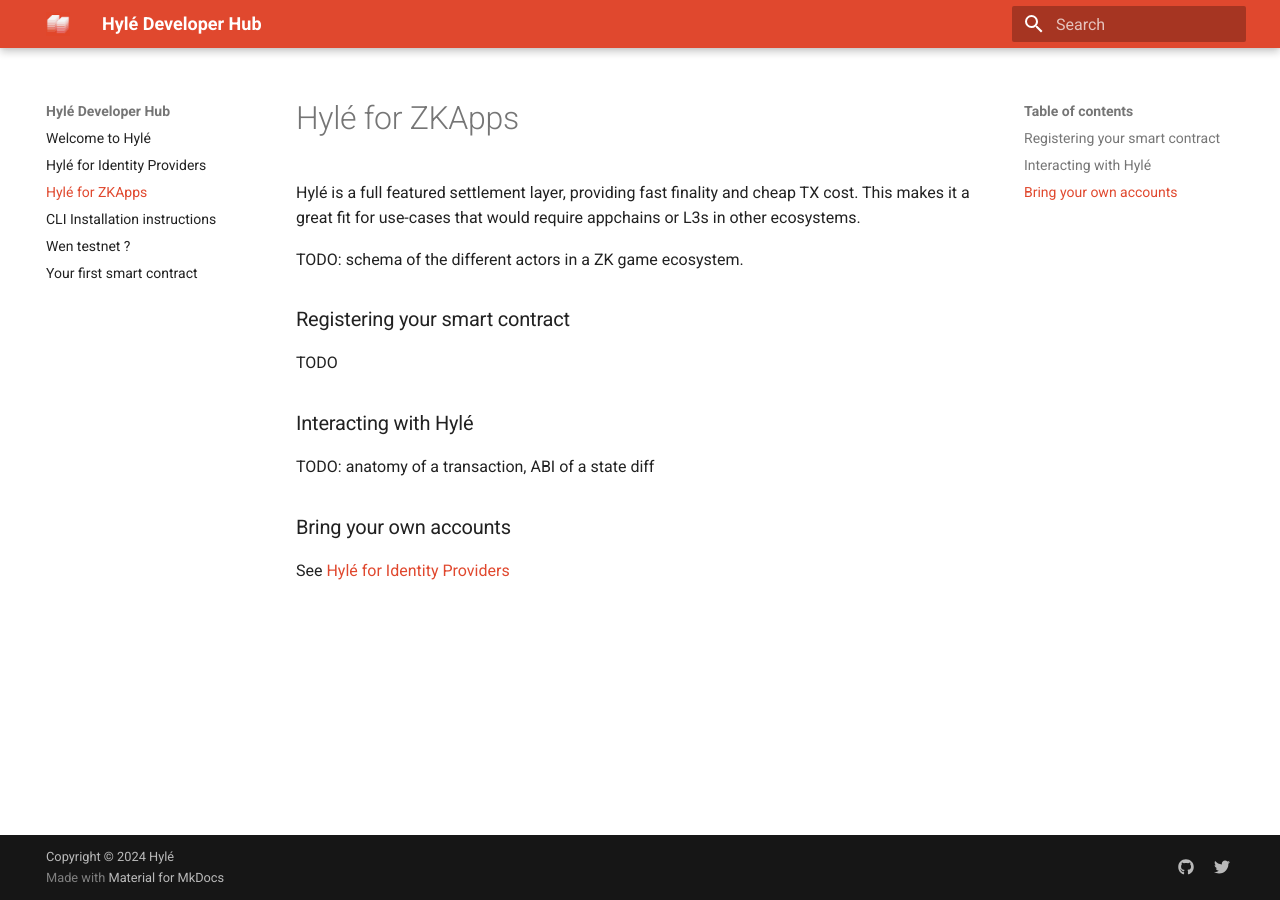
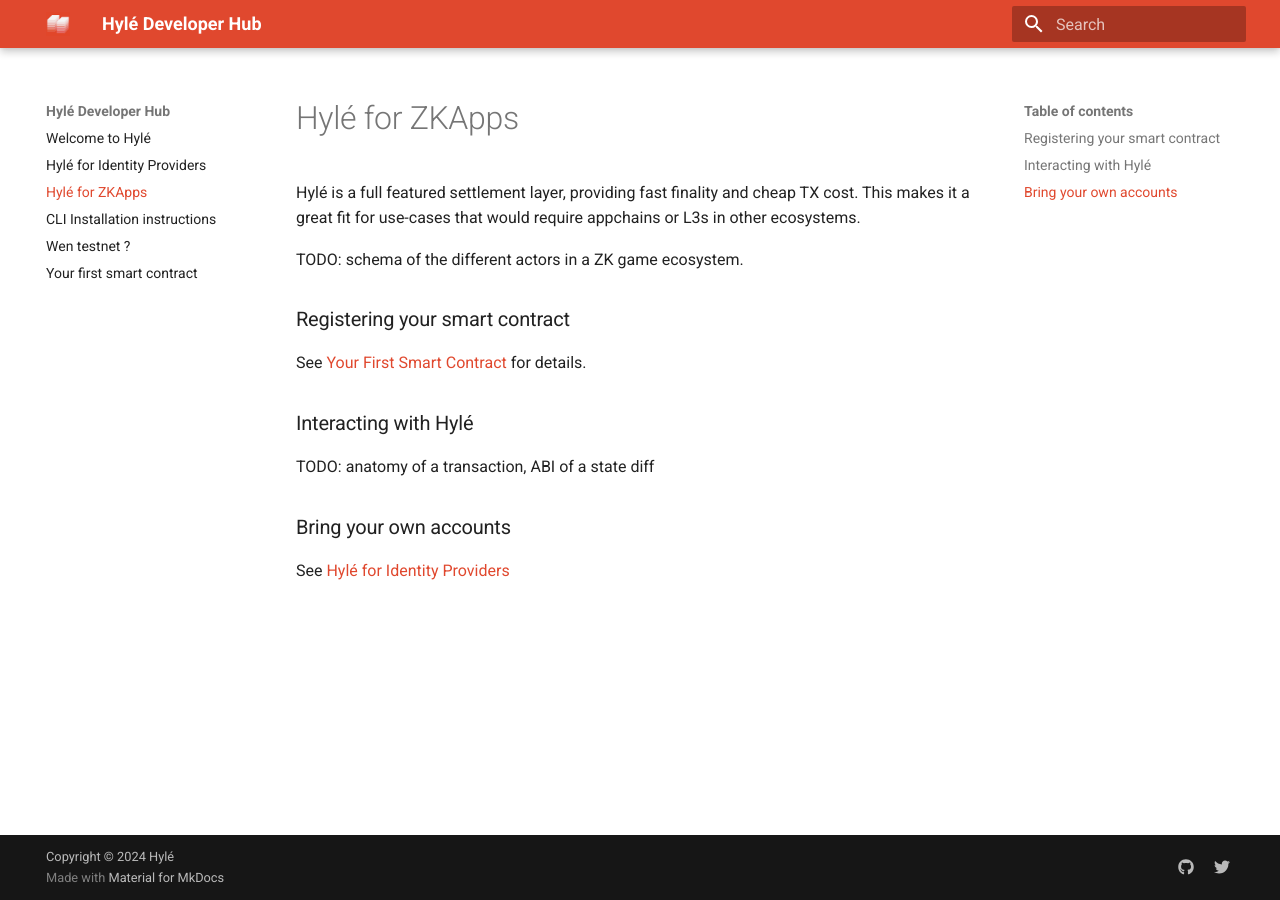
Before and after one commit to Hyle-org/devhub-hyle, an MkDocs documentation site: the page built from docs/for-zk-apps.md, in a window 1280 px wide. Built offline with MkDocs 1.6.1 and Material for MkDocs 9.7.7, drawn with Linux system fonts in a browser that asks for light colours.

Commit message:
Add link to your first smart contract in Hylé for ZK apps

```diff
--- a/docs/for-zk-apps.md
+++ b/docs/for-zk-apps.md
@@ -6,7 +6,7 @@
 
 ### Registering your smart contract
 
-TODO
+See [Your First Smart Contract](your-first-smart-contract.md) for details.
 
 ### Interacting with Hylé
 
```
